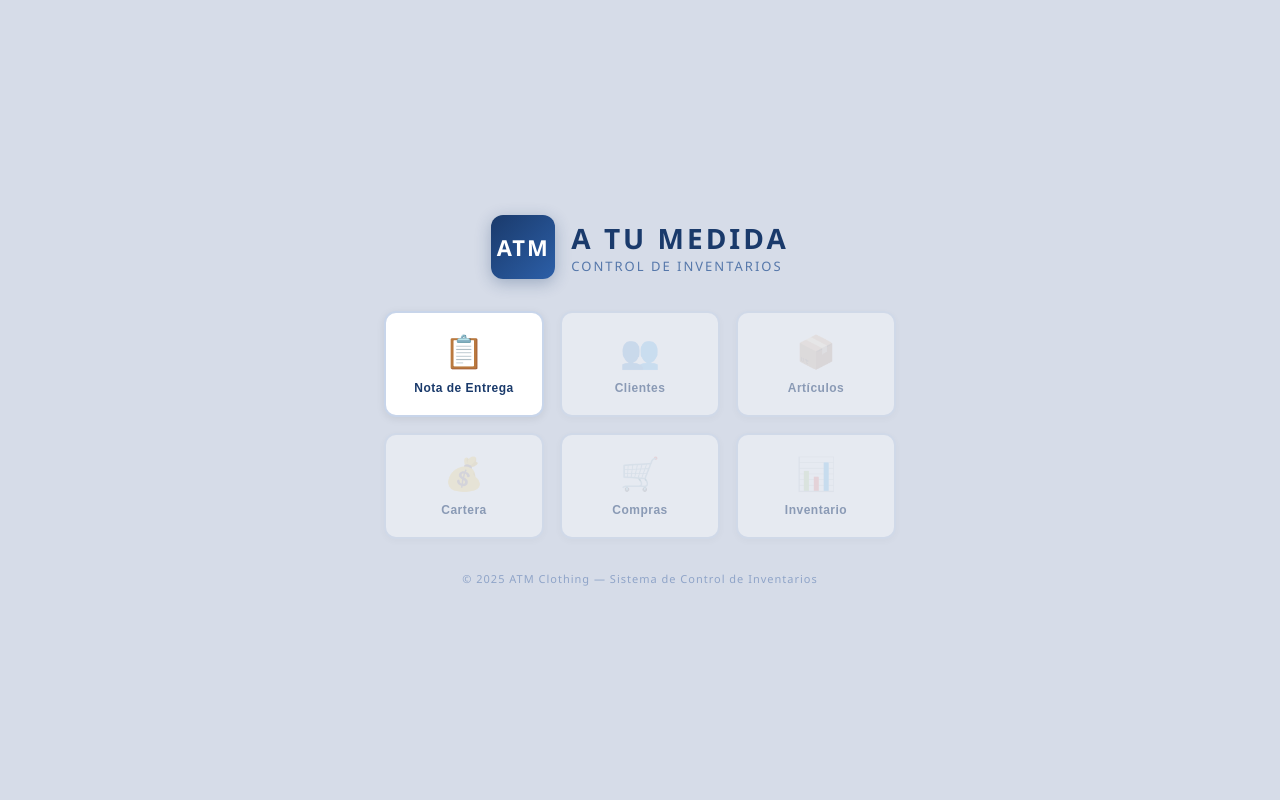
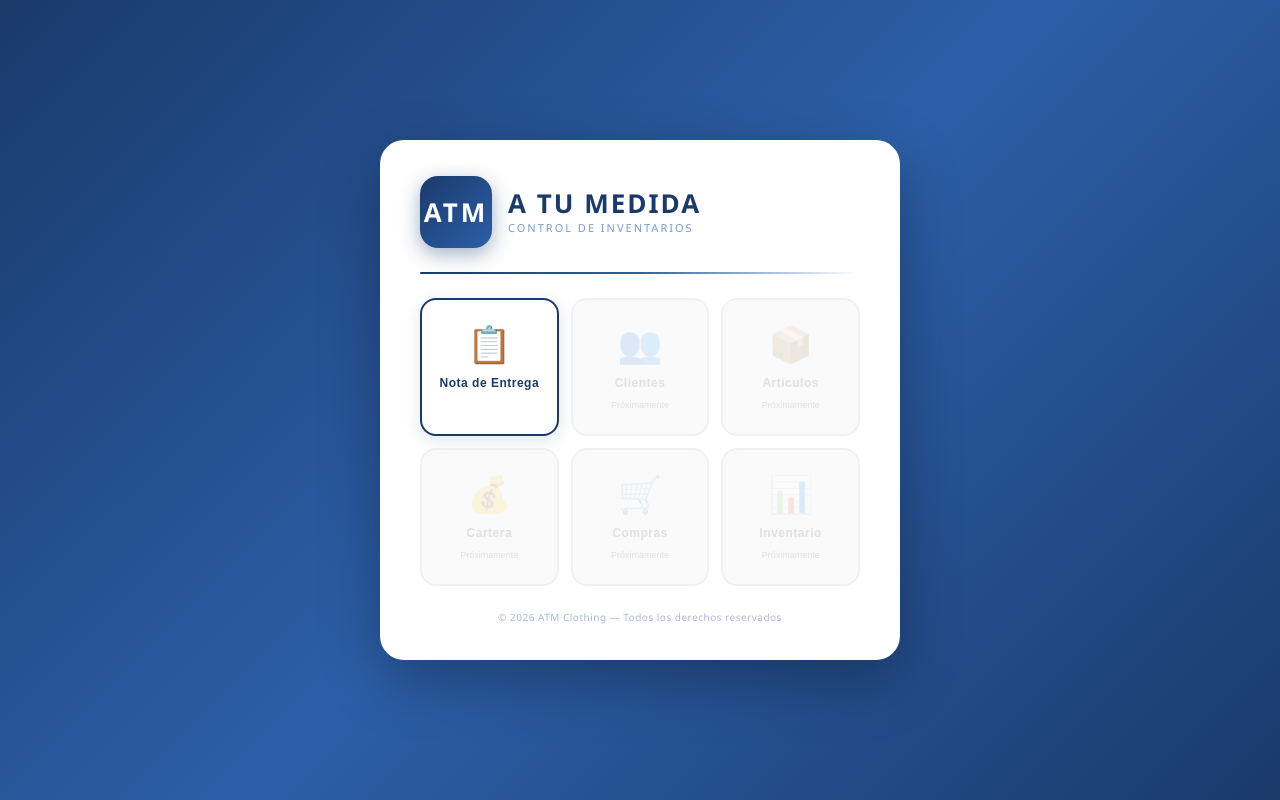
Before and after one commit to ATMCLOTHING/ATM-APP, a React (Vite) app: page / in a window 1280 px wide. Built offline with nearby package versions, Linux system fonts and the light colour scheme.

Commit message:
Add files via upload

```diff
--- a/src/App.jsx
+++ b/src/App.jsx
@@ -1,7 +1,3 @@
-// src/App.jsx
-// Pantalla principal de ATM-APP.
-// Desde aquí se navega a los diferentes módulos (Nota de Entrega, etc.)
-
 import { useState } from 'react'
 import { supabase } from './lib/supabase'
 import NotaDeEntrega from './components/NotaDeEntrega'
@@ -14,117 +10,132 @@ export default function App() {
   }
 
   return (
-    <div style={s.wrapper}>
-      <div style={s.header}>
-        <div style={s.logo}>ATM</div>
-        <div>
-          <div style={s.title}>A TU MEDIDA</div>
-          <div style={s.subtitle}>CONTROL DE INVENTARIOS</div>
+    <div style={s.pagina}>
+      <div style={s.tarjeta}>
+        {/* LOGO */}
+        <div style={s.logoWrap}>
+          <div style={s.logoCirculo}>
+            <span style={s.logoAtm}>ATM</span>
+          </div>
+          <div>
+            <div style={s.empresa}>A TU MEDIDA</div>
+            <div style={s.slogan}>CONTROL DE INVENTARIOS</div>
+          </div>
         </div>
-      </div>
 
-      <div style={s.menu}>
-        <MenuBtn icon="📋" label="Nota de Entrega" onClick={() => setModulo('nota')} />
-        <MenuBtn icon="👥" label="Clientes"        onClick={() => {}} disabled />
-        <MenuBtn icon="📦" label="Artículos"       onClick={() => {}} disabled />
-        <MenuBtn icon="💰" label="Cartera"         onClick={() => {}} disabled />
-        <MenuBtn icon="🛒" label="Compras"         onClick={() => {}} disabled />
-        <MenuBtn icon="📊" label="Inventario"      onClick={() => {}} disabled />
-      </div>
+        <div style={s.divisor} />
 
-      <div style={s.footer}>
-        © 2025 ATM Clothing — Sistema de Control de Inventarios
+        {/* MENÚ */}
+        <div style={s.grid}>
+          <Boton icon="📋" label="Nota de Entrega" color="#1a3a6b" onClick={() => setModulo('nota')} />
+          <Boton icon="👥" label="Clientes"        color="#2e7d32" onClick={() => {}} disabled />
+          <Boton icon="📦" label="Artículos"       color="#e65100" onClick={() => {}} disabled />
+          <Boton icon="💰" label="Cartera"         color="#6a1b9a" onClick={() => {}} disabled />
+          <Boton icon="🛒" label="Compras"         color="#00838f" onClick={() => {}} disabled />
+          <Boton icon="📊" label="Inventario"      color="#c62828" onClick={() => {}} disabled />
+        </div>
+
+        <div style={s.pie}>© 2026 ATM Clothing — Todos los derechos reservados</div>
       </div>
     </div>
   )
 }
 
-function MenuBtn({ icon, label, onClick, disabled }) {
+function Boton({ icon, label, color, onClick, disabled }) {
   return (
-    <button
-      onClick={onClick}
-      disabled={disabled}
-      style={{
-        ...s.menuBtn,
-        opacity: disabled ? 0.4 : 1,
-        cursor: disabled ? 'not-allowed' : 'pointer',
-      }}
-    >
-      <span style={s.menuIcon}>{icon}</span>
-      <span style={s.menuLabel}>{label}</span>
+    <button onClick={onClick} disabled={disabled} style={{
+      background: disabled ? '#f5f5f5' : '#fff',
+      border: `2px solid ${disabled ? '#e0e0e0' : color}`,
+      borderRadius: 16,
+      padding: '24px 12px',
+      display: 'flex',
+      flexDirection: 'column',
+      alignItems: 'center',
+      gap: 10,
+      cursor: disabled ? 'not-allowed' : 'pointer',
+      opacity: disabled ? 0.45 : 1,
+      boxShadow: disabled ? 'none' : `0 4px 16px ${color}22`,
+      transition: 'all 0.15s',
+    }}>
+      <span style={{ fontSize: 36 }}>{icon}</span>
+      <span style={{ fontSize: 12, fontWeight: 800, color: disabled ? '#bbb' : color, textAlign: 'center', letterSpacing: 0.5 }}>
+        {label}
+      </span>
+      {disabled && <span style={{ fontSize: 9, color: '#bbb' }}>Próximamente</span>}
     </button>
   )
 }
 
 const s = {
-  wrapper: {
+  pagina: {
     minHeight: '100vh',
+    background: 'linear-gradient(135deg, #1a3a6b 0%, #2c5fa8 50%, #1a3a6b 100%)',
     display: 'flex',
-    flexDirection: 'column',
     alignItems: 'center',
     justifyContent: 'center',
-    gap: 32,
     padding: 24,
   },
-  header: {
+  tarjeta: {
+    background: '#fff',
+    borderRadius: 24,
+    padding: '36px 40px',
+    width: '100%',
+    maxWidth: 520,
+    boxShadow: '0 20px 60px rgba(0,0,0,0.3)',
+  },
+  logoWrap: {
     display: 'flex',
     alignItems: 'center',
     gap: 16,
+    marginBottom: 24,
   },
-  logo: {
-    width: 64,
-    height: 64,
+  logoCirculo: {
+    width: 72,
+    height: 72,
+    borderRadius: 18,
     background: 'linear-gradient(135deg, #1a3a6b, #2c5fa8)',
-    color: '#fff',
-    borderRadius: 12,
     display: 'flex',
     alignItems: 'center',
     justifyContent: 'center',
-    fontSize: 22,
+    boxShadow: '0 6px 20px rgba(26,58,107,0.4)',
+    flexShrink: 0,
+  },
+  logoAtm: {
+    color: '#fff',
+    fontSize: 26,
     fontWeight: 900,
-    letterSpacing: 2,
-    boxShadow: '0 4px 16px rgba(26,58,107,0.3)',
+    letterSpacing: 3,
   },
-  title: {
-    fontSize: 28,
+  empresa: {
+    fontSize: 26,
     fontWeight: 900,
     color: '#1a3a6b',
-    letterSpacing: 3,
+    letterSpacing: 2,
+    lineHeight: 1.1,
   },
-  subtitle: {
-    fontSize: 13,
-    color: '#5577aa',
+  slogan: {
+    fontSize: 11,
+    color: '#7a99cc',
     letterSpacing: 2,
     textTransform: 'uppercase',
+    marginTop: 2,
   },
-  menu: {
+  divisor: {
+    height: 2,
+    background: 'linear-gradient(90deg, #1a3a6b, #2c5fa8, transparent)',
+    borderRadius: 2,
+    marginBottom: 24,
+  },
+  grid: {
     display: 'grid',
-    gridTemplateColumns: 'repeat(3, 160px)',
-    gap: 16,
+    gridTemplateColumns: 'repeat(3, 1fr)',
+    gap: 12,
+    marginBottom: 24,
   },
-  menuBtn: {
-    background: '#fff',
-    border: '2px solid #c8d5ea',
-    borderRadius: 12,
-    padding: '20px 12px',
-    display: 'flex',
-    flexDirection: 'column',
-    alignItems: 'center',
-    gap: 10,
-    boxShadow: '0 2px 8px rgba(0,0,0,0.08)',
-    transition: 'all 0.15s',
-  },
-  menuIcon: { fontSize: 32 },
-  menuLabel: {
-    fontSize: 12,
-    fontWeight: 700,
-    color: '#1a3a6b',
+  pie: {
     textAlign: 'center',
+    fontSize: 10,
+    color: '#aab8d4',
     letterSpacing: 0.5,
   },
-  footer: {
-    fontSize: 11,
-    color: '#8fa4c8',
-    letterSpacing: 1,
-  },
 }
```
